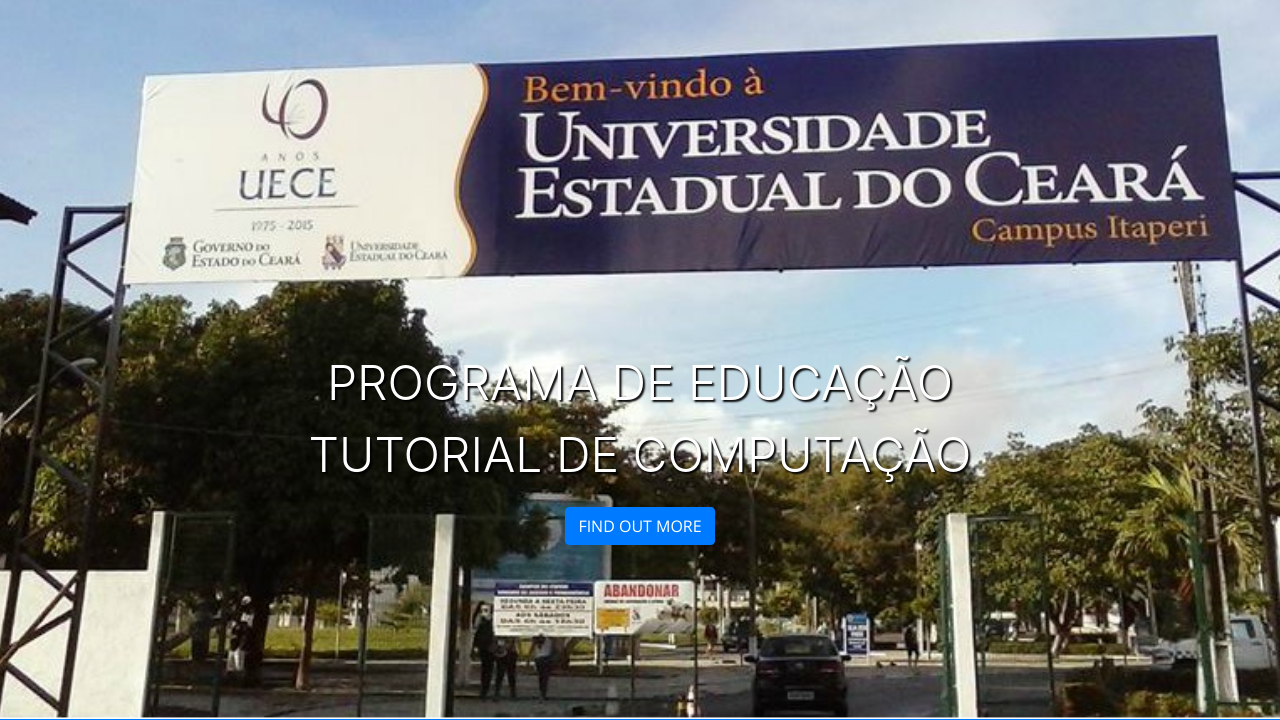
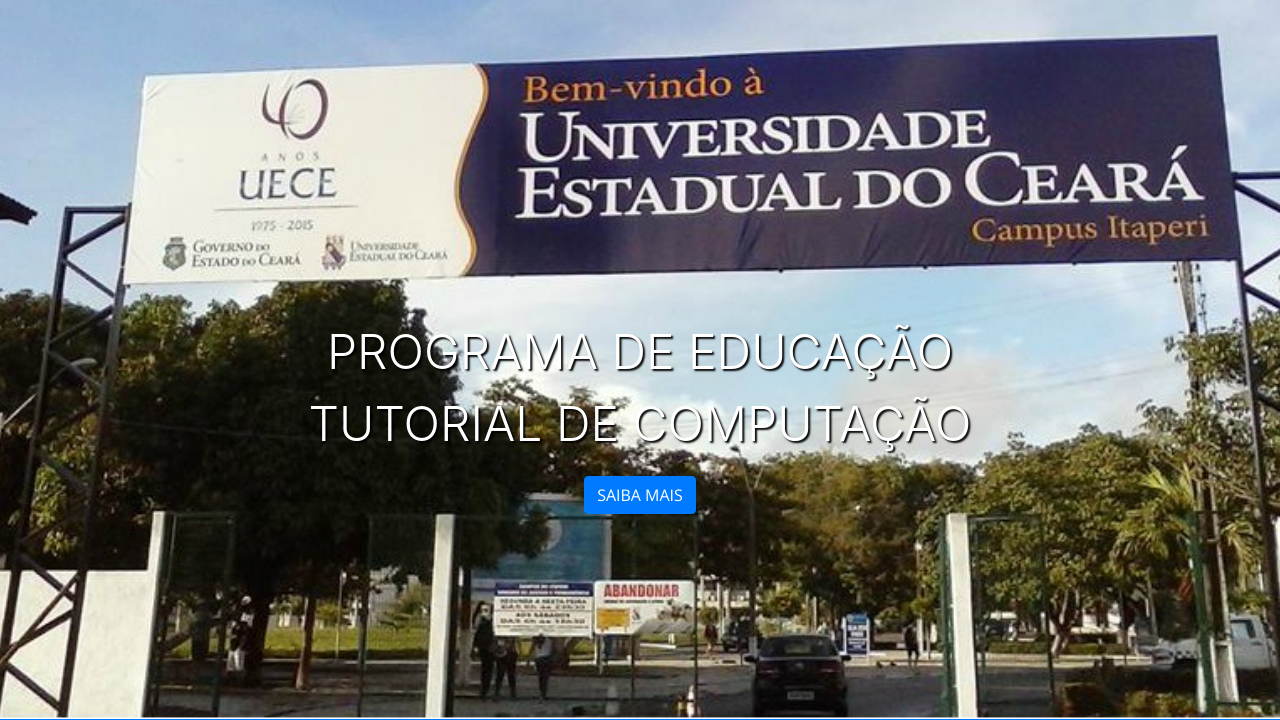
Before and after one commit to gsevla/PETsite, a website with bundled scripts: page oficial/index.html in a window 1280 px wide. Shown: the part 81-801 px from the top of the page. Built offline with nearby package versions, Linux system fonts and the light colour scheme.

Commit message:
traço(-) removido do header

```diff
--- a/oficial/index.html
+++ b/oficial/index.html
@@ -60,13 +60,10 @@
     <header class="masthead text-center text-white d-flex">
       <div class="container my-auto">
         <div class="row">
-          <div class="col-lg-10 mx-auto">
-            <hr>
-          </div>
           <div class="col-lg-8 mx-auto">
             <br><br><br><br><br><br><br><br>
             <p class="text-uppercase titulo">Programa de Educação Tutorial de Computação</p>
-            <a class="btn btn-primary btn-xl js-scroll-trigger" href="#about">Find Out More</a>
+            <a class="btn btn-primary btn-xl js-scroll-trigger" href="#about">Saiba Mais</a>
           </div>
         </div>
       </div>
```
